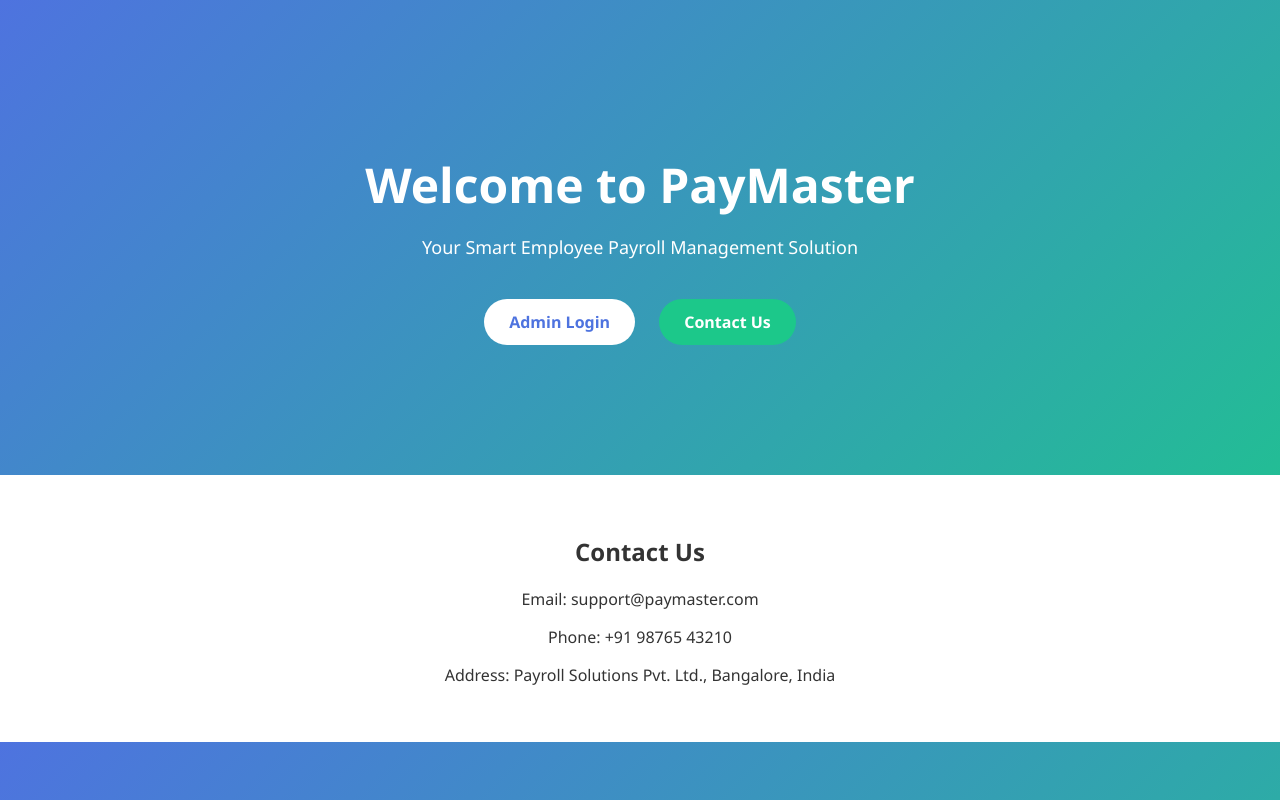
After one commit to Shettiga/mini-payroll-system, a Flask app: page /home in a window 1280 px wide. The commit adds this page. Run offline with Flask 3, Linux system fonts and the light colour scheme.

Commit message:
created the home page

```diff
--- a/app.py
+++ b/app.py
@@ -12,6 +12,10 @@ db = mysql.connector.connect(
 )
 
 cursor = db.cursor(dictionary=True)
+
+@app.route("/home")
+def home():
+    return render_template("home.html")
 
 # 🔐 Login
 @app.route("/", methods=["GET", "POST"])
--- a/static/style.css
+++ b/static/style.css
@@ -122,3 +122,54 @@ table th {
     background: #4e73df;
     color: white;
 }
+
+/* Home Page Styling */
+.home-container {
+    text-align: center;
+    padding: 120px 20px;
+    color: white;
+}
+
+.home-container h1 {
+    font-size: 48px;
+    margin-bottom: 10px;
+}
+
+.home-container p {
+    font-size: 18px;
+    margin-bottom: 30px;
+}
+
+.home-btn {
+    display: inline-block;
+    padding: 12px 25px;
+    margin: 10px;
+    background: white;
+    color: #4e73df;
+    border-radius: 25px;
+    text-decoration: none;
+    font-weight: bold;
+    transition: all 0.3s ease;
+}
+
+.home-btn:hover {
+    background: #2e59d9;
+    color: white;
+}
+
+.home-btn.contact {
+    background: #1cc88a;
+    color: white;
+}
+
+.home-btn.contact:hover {
+    background: #17a673;
+}
+
+/* Contact Section */
+.contact-section {
+    background: white;
+    color: #333;
+    text-align: center;
+    padding: 40px 20px;
+}
--- /dev/null
+++ b/templates/home.html
@@ -0,0 +1,25 @@
+<!DOCTYPE html>
+<html>
+<head>
+    <title>PayMaster - Payroll System</title>
+    <link rel="stylesheet" href="{{ url_for('static', filename='style.css') }}">
+</head>
+<body>
+
+<div class="home-container">
+    <h1>Welcome to PayMaster</h1>
+    <p>Your Smart Employee Payroll Management Solution</p>
+
+    <a href="/" class="home-btn">Admin Login</a>
+    <a href="#contact" class="home-btn contact">Contact Us</a>
+</div>
+
+<div id="contact" class="contact-section">
+    <h2>Contact Us</h2>
+    <p>Email: support@paymaster.com</p>
+    <p>Phone: +91 98765 43210</p>
+    <p>Address: Payroll Solutions Pvt. Ltd., Bangalore, India</p>
+</div>
+
+</body>
+</html>
```
